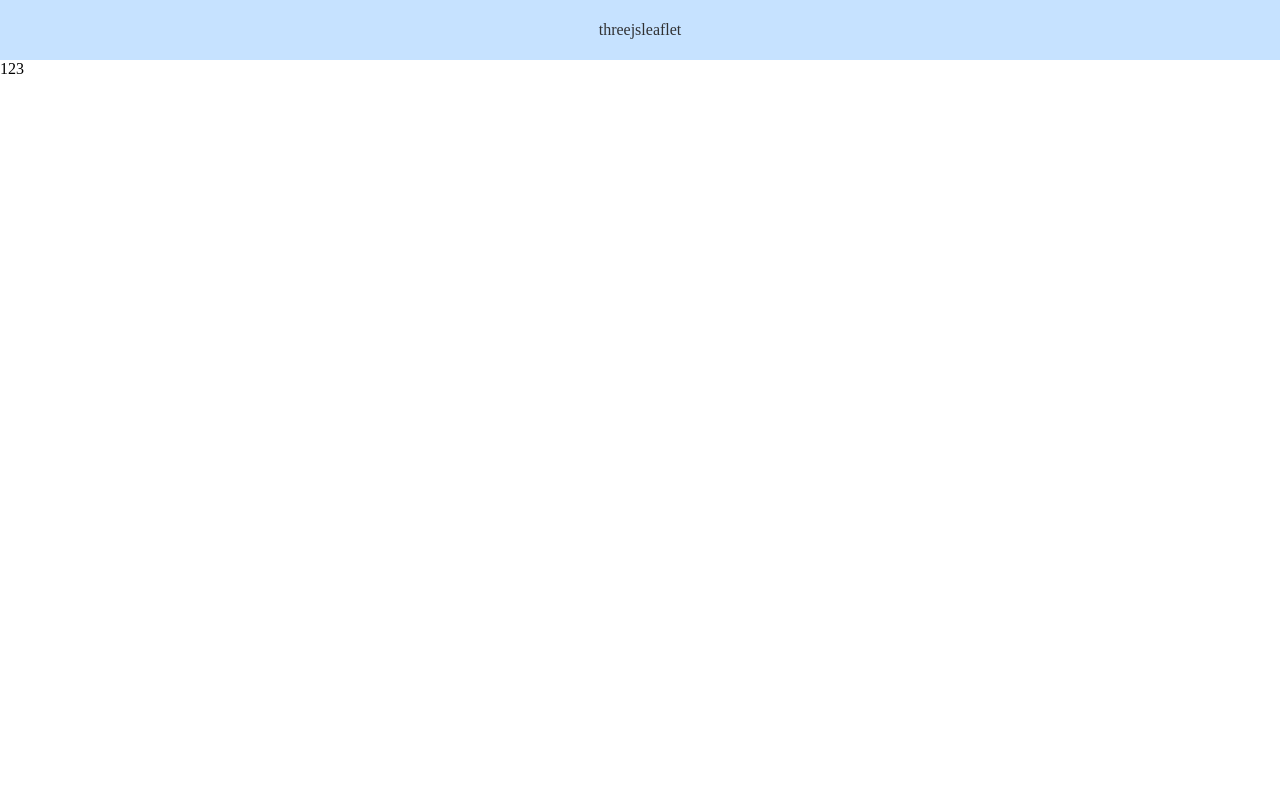
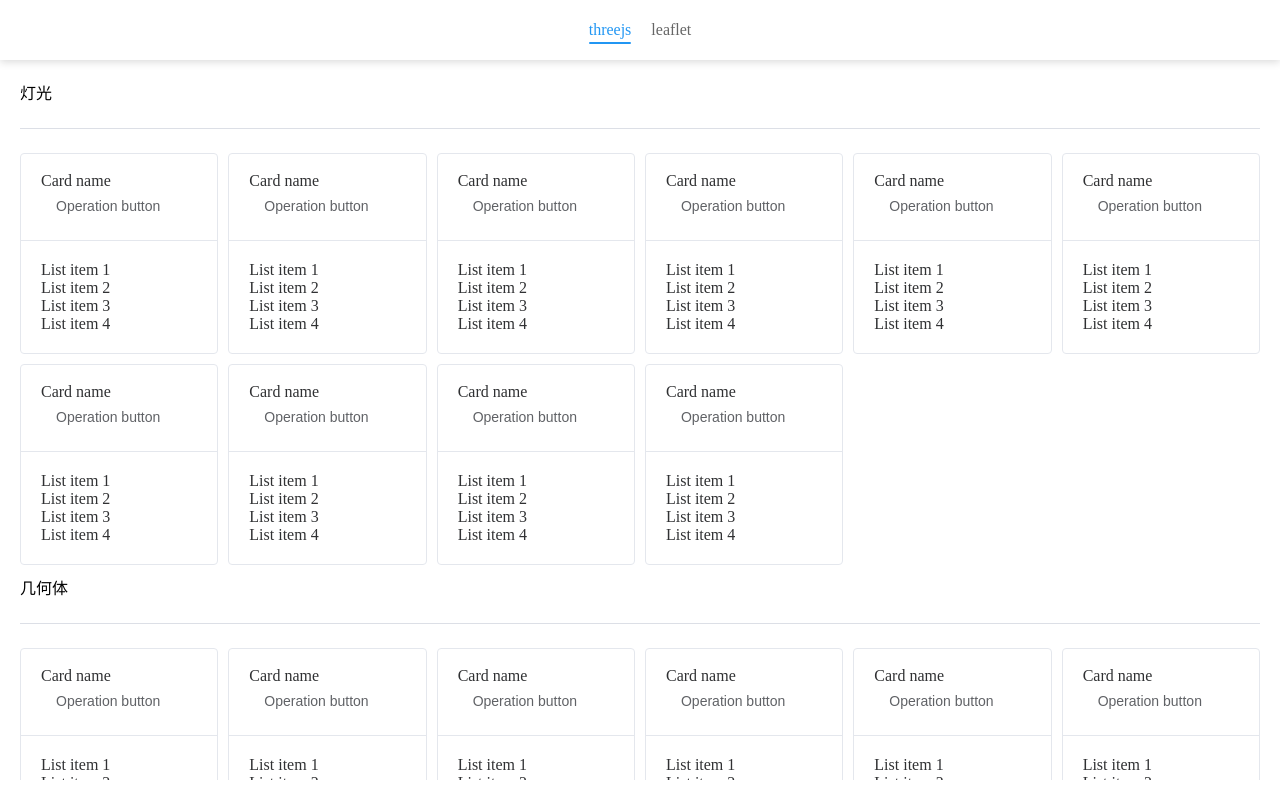
Before and after one commit to luotianxu1/demo, a Vue app: page /home in a window 1280 px wide. Built offline with nearby package versions, Linux system fonts and the light colour scheme.

Commit message:
revert: 基本结构

```diff
--- a/src/types/components.d.ts
+++ b/src/types/components.d.ts
@@ -10,8 +10,12 @@ export {}
 declare module '@vue/runtime-core' {
   export interface GlobalComponents {
     ElAside: typeof import('element-plus/es')['ElAside']
+    ElBacktop: typeof import('element-plus/es')['ElBacktop']
     ElButton: typeof import('element-plus/es')['ElButton']
+    ElCard: typeof import('element-plus/es')['ElCard']
+    ElCol: typeof import('element-plus/es')['ElCol']
     ElContainer: typeof import('element-plus/es')['ElContainer']
+    ElDivider: typeof import('element-plus/es')['ElDivider']
     ElDropdown: typeof import('element-plus/es')['ElDropdown']
     ElDropdownItem: typeof import('element-plus/es')['ElDropdownItem']
     ElDropdownMenu: typeof import('element-plus/es')['ElDropdownMenu']
@@ -21,7 +25,9 @@ declare module '@vue/runtime-core' {
     ElMenu: typeof import('element-plus/es')['ElMenu']
     ElMenuItem: typeof import('element-plus/es')['ElMenuItem']
     ElMenuItemGroup: typeof import('element-plus/es')['ElMenuItemGroup']
+    ElRow: typeof import('element-plus/es')['ElRow']
     ElScrollbar: typeof import('element-plus/es')['ElScrollbar']
+    ElSpace: typeof import('element-plus/es')['ElSpace']
     ElSubMenu: typeof import('element-plus/es')['ElSubMenu']
     ElTable: typeof import('element-plus/es')['ElTable']
     ElTableColumn: typeof import('element-plus/es')['ElTableColumn']
--- a/src/views/home/index.vue
+++ b/src/views/home/index.vue
@@ -1,16 +1,63 @@
 <template>
 	<el-container style="height: 100%">
 		<el-header>
-			<div>threejs</div>
-			<div>leaflet</div>
+			<div class="nav" :class="a === 1 ? 'active' : ''" @click="a = 1">threejs</div>
+			<div class="nav" :class="a === 2 ? 'active' : ''" @click="a = 2">leaflet</div>
 		</el-header>
 		<el-main>
-			<div>123</div>
+			<el-scrollbar>
+				<span>灯光</span>
+				<el-divider></el-divider>
+				<el-row :gutter="10">
+					<el-col :span="4" v-for="(i, index) in 10" :key="index">
+						<el-card class="box-card" shadow="hover">
+							<template #header>
+								<div class="card-header">
+									<span>Card name</span>
+									<el-button class="button" text>Operation button</el-button>
+								</div>
+							</template>
+							<div v-for="o in 4" :key="o" class="text item">{{ "List item " + o }}</div>
+						</el-card>
+					</el-col>
+				</el-row>
+				<span>几何体</span>
+				<el-divider />
+				<el-row :gutter="10">
+					<el-col :span="4" v-for="(i, index) in 10" :key="index">
+						<el-card class="box-card" shadow="hover">
+							<template #header>
+								<div class="card-header">
+									<span>Card name</span>
+									<el-button class="button" text>Operation button</el-button>
+								</div>
+							</template>
+							<div v-for="o in 4" :key="o" class="text item">{{ "List item " + o }}</div>
+						</el-card>
+					</el-col>
+				</el-row>
+				<el-divider />
+				<el-row :gutter="10">
+					<el-col :span="4" v-for="(i, index) in 10" :key="index">
+						<el-card class="box-card" shadow="hover">
+							<template #header>
+								<div class="card-header">
+									<span>Card name</span>
+									<el-button class="button" text>Operation button</el-button>
+								</div>
+							</template>
+							<div v-for="o in 4" :key="o" class="text item">{{ "List item " + o }}</div>
+						</el-card>
+					</el-col>
+				</el-row>
+			</el-scrollbar>
 		</el-main>
 	</el-container>
 </template>
 
-<script lang="ts" setup></script>
+<script lang="ts" setup>
+const a = ref(1)
+</script>
 
 <style scoped lang="scss">
 .el-header {
@@ -18,11 +65,62 @@
 	display: flex;
 	align-items: center;
 	justify-content: center;
-	background-color: var(--el-color-primary-light-7);
-	color: var(--el-text-color-primary);
+	background-color: rgba(255, 255, 255, 0.9);
+	color: #666;
+	box-shadow: 0 2px 8px rgba(0, 0, 0, 0.15);
 }
 
 .el-main {
-	padding: 0;
+	padding: 20px;
+}
+
+.nav {
+	position: relative;
+	margin: 0 10px;
+
+	&::after {
+		content: " ";
+		position: absolute;
+		right: 50%;
+		bottom: -5px;
+		left: 50%;
+		height: 2px;
+		border-radius: 1px;
+		background: #2196f3;
+		visibility: hidden;
+		transition: left 0.2s ease-in-out, right 0.2s ease-in-out;
+	}
+
+	&:hover {
+		&::after {
+			right: 0;
+			left: 0;
+			visibility: visible;
+		}
+	}
+}
+
+.active {
+	color: #2196f3;
+
+	&::after {
+		content: " ";
+		position: absolute;
+		right: 0;
+		left: 0;
+		bottom: -5px;
+		height: 2px;
+		border-radius: 1px;
+		background: #2196f3;
+		visibility: visible;
+	}
+}
+.el-col {
+	border-radius: 4px;
+	margin-bottom: 10px;
+}
+
+:deep(.is-horizontal) {
+	display: none !important;
 }
 </style>
```
